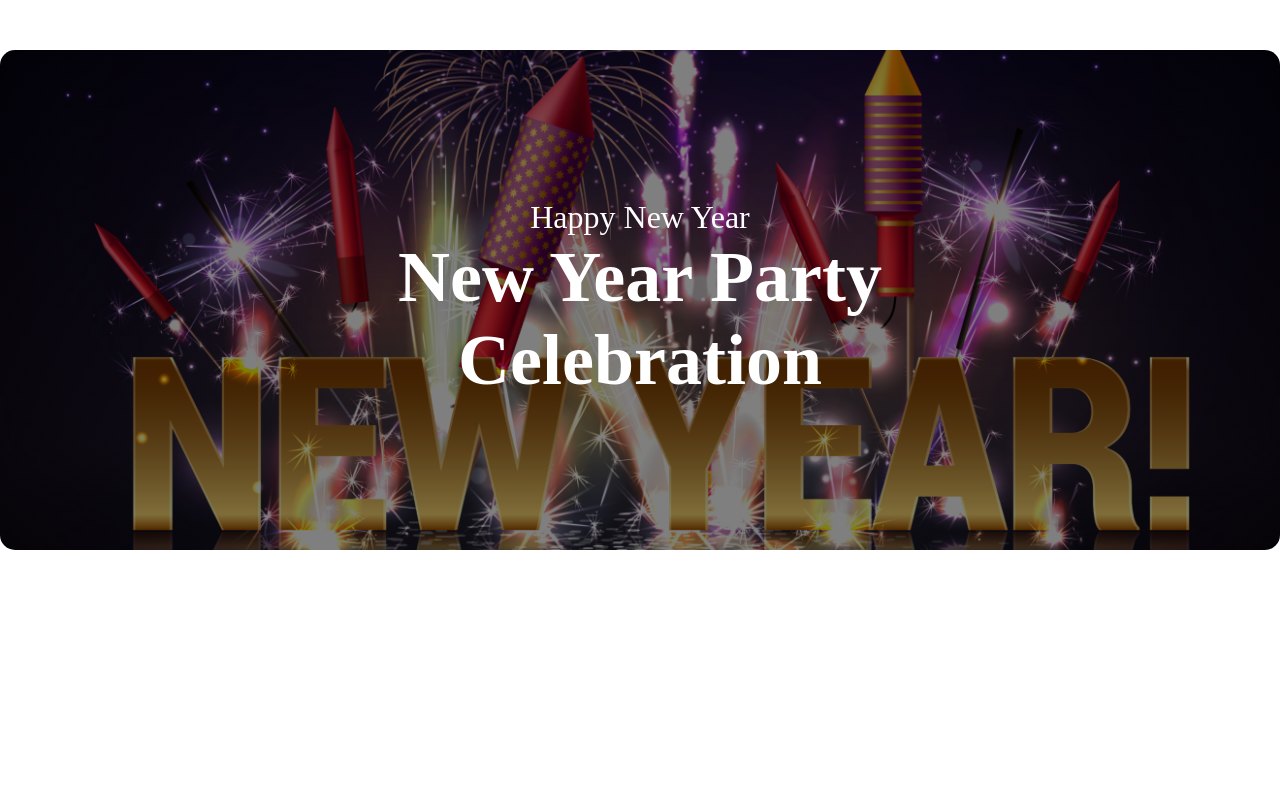
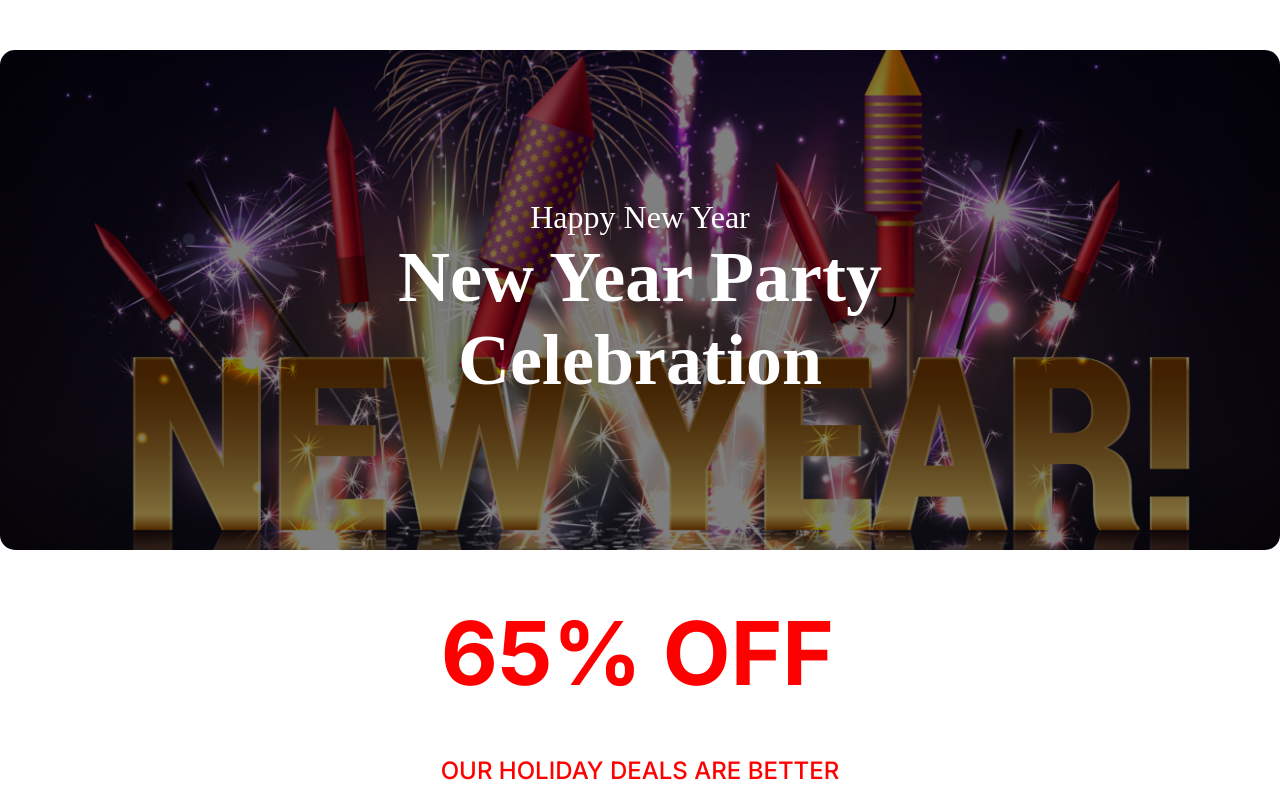
Before and after one commit to helal-bye/new-year-offer-website, a plain HTML site: page index.html in a window 1280 px wide. Drawn offline with Linux system fonts and the light colour scheme.

Commit message:
off deals section finished

```diff
--- a/index.html
+++ b/index.html
@@ -16,7 +16,13 @@
         </div>
     </header>
     <main>
+        <section class="off-section-continer">
+            <div class="off-section">
+                <h1 class="off-text font-inter">65% OFF</h1>
+                <p class="deals-text font-inter">OUR HOLIDAY DEALS ARE BETTER</p>
 
+            </div>
+        </section>
     </main>
     <footer>
 
--- a/style/style.css
+++ b/style/style.css
@@ -3,6 +3,10 @@
     padding: 0;
     margin: 0;
     box-sizing: border-box;
+}
+main{
+    max-width: 1320px;
+    margin: 0 auto;
 }
 header{
     max-width: 1320px;
@@ -46,3 +50,24 @@ header{
     color: #FFFFFF;
     text-align: center;
 }
+/* off deals */
+.off-section-continer{
+    display: flex;
+    justify-content: center;
+
+}
+.off-section{
+    align-items: center;
+
+}
+.off-text{
+    color: #FF0000;
+    font-weight: 700;
+    font-size: 88px;
+}
+.deals-text{
+    color: #FF0000;
+    font-size: 24px;
+    font-weight: 500;
+    margin-top: 50px;
+}
```
